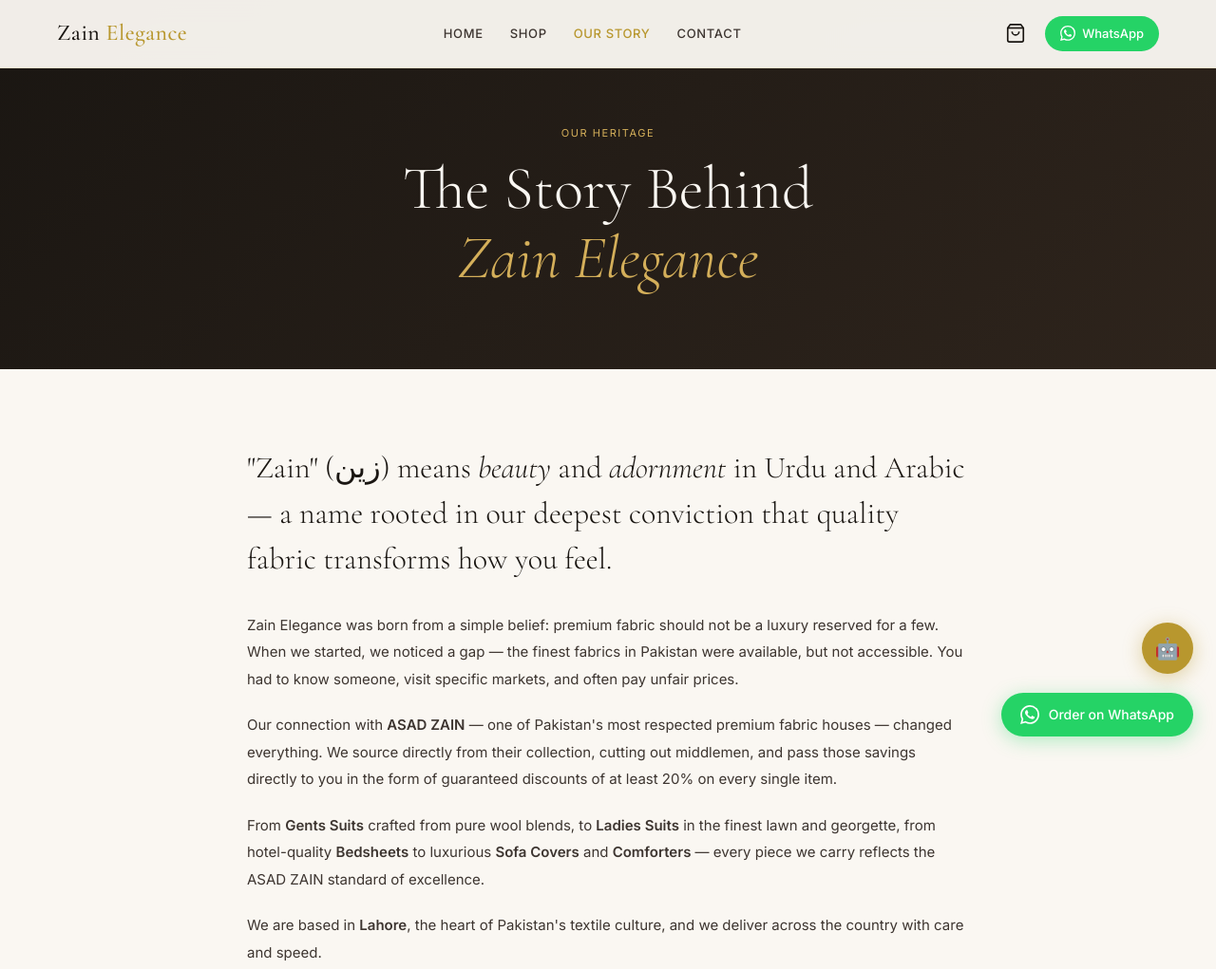
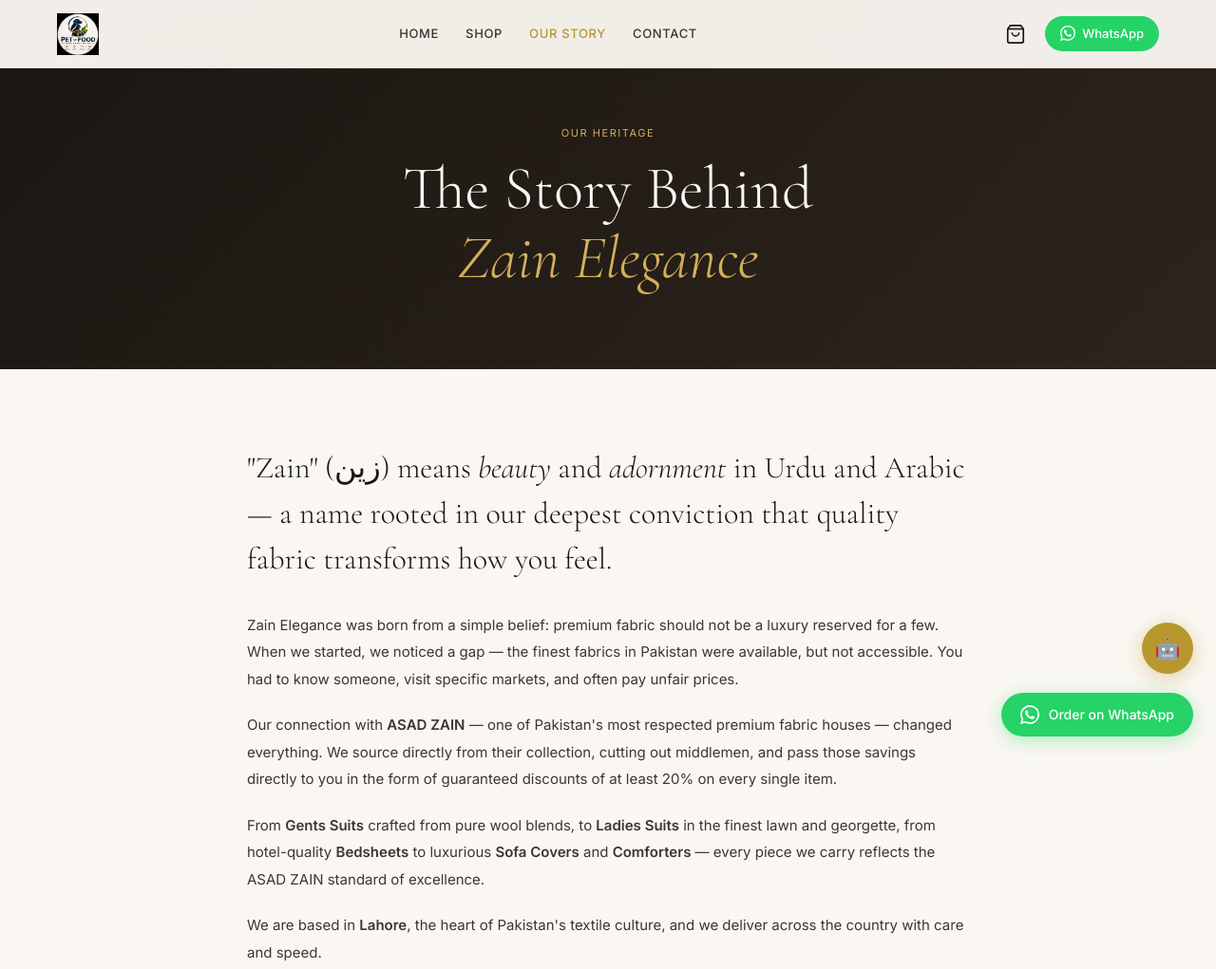
Before and after one commit to ethancole-tech/Zain-Elegance, a plain HTML site: page about.html in a window 1280 px wide. Shown: the top 1021 px of the page at 95% size. Drawn offline with nearby package versions, Linux system fonts and the light colour scheme.

Commit message:
Add files via upload

```diff
--- a/about.html
+++ b/about.html
@@ -11,7 +11,7 @@
 
 <nav class="nav">
   <div class="nav-inner">
-    <a href="index.html" class="nav-logo">Zain <span>Elegance</span></a>
+    <a href="index.html" class="nav-logo"><img src="assets/images/logo.jpeg" alt="Zain Elegance" style="height:44px;width:auto;display:block"></a>
     <div class="nav-links">
       <a href="index.html">Home</a>
       <a href="shop.html">Shop</a>
```
Also changed, not shown: cart.html (+1 -1 lines), contact.html (+1 -1 lines), index.html (+1 -1 lines), shop.html (+1 -1 lines).
